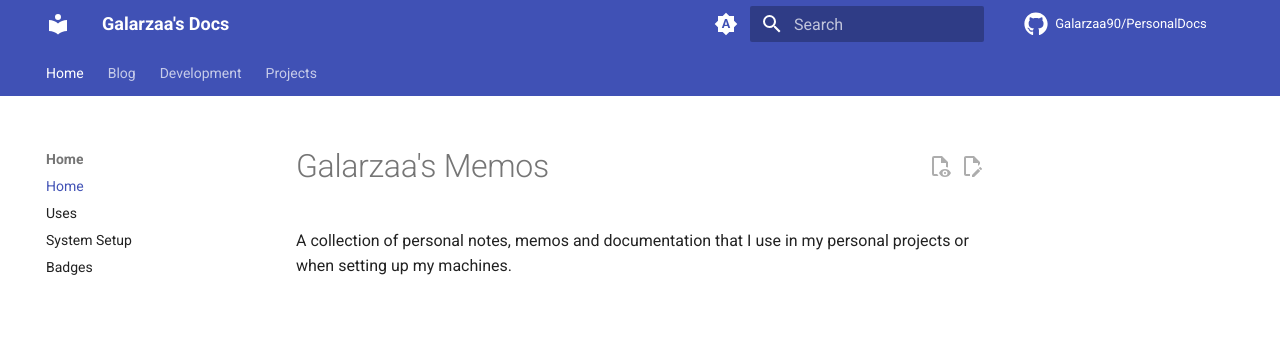
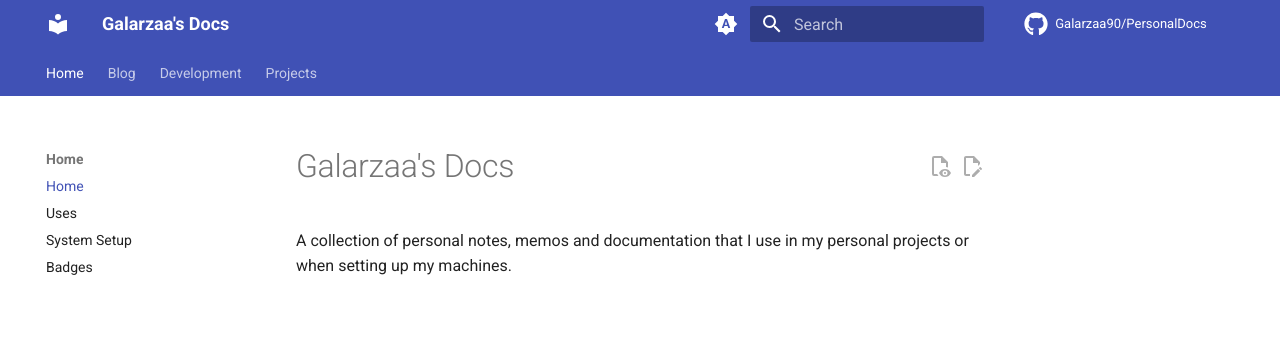
Before and after one commit to Galarzaa90/PersonalDocs, an MkDocs documentation site: the page built from docs/index.md, in a window 1280 px wide. Shown: the top 344 px of the page. Built offline with MkDocs 1.6.1 and Material for MkDocs 9.7.7, drawn with Linux system fonts in a browser that asks for light colours; comment, search, counter and statistics services are not loaded.

```diff
--- a/docs/index.md
+++ b/docs/index.md
@@ -1,3 +1,3 @@
-# Galarzaa's Memos
+# Galarzaa's Docs
 
 A collection of personal notes, memos and documentation that I use in my personal projects or when setting up my machines.
--- a/mkdocs.yml
+++ b/mkdocs.yml
@@ -57,6 +57,8 @@ plugins:
       repository: Galarzaa90/PersonalDocs
       branch: main
   - search
+  - social:
+      enabled: !ENV [CI, false]
 
 
 markdown_extensions:
--- a/requirements.txt
+++ b/requirements.txt
@@ -1,3 +1,3 @@
 mkdocs-git-committers-plugin-2
 mkdocs-git-revision-date-localized-plugin
-mkdocs-material>=9.6
+mkdocs-material[imaging]>=9.6
```
Also changed, not shown: docs/blog/index.md (+1 -1 lines).
